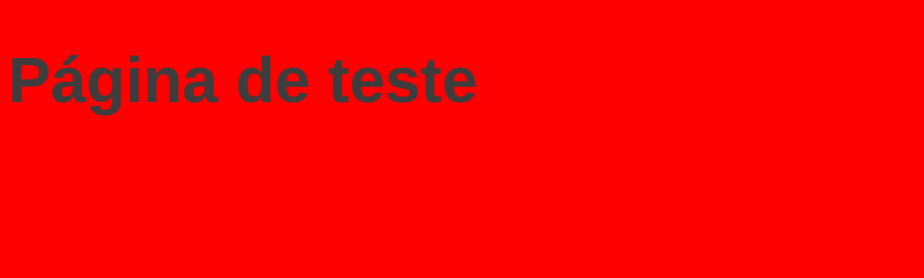
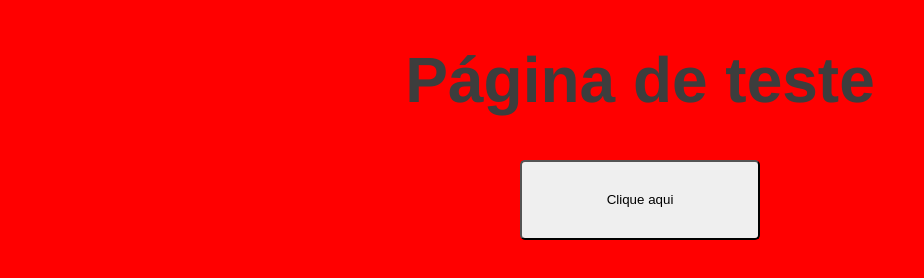
Before and after one commit to renatoOliveira25/aula-git, a plain HTML site: page index.html in a window 1280 px wide. Shown: the whole page, without its empty margins (0-924 px from the left). Drawn offline with Linux system fonts and the light colour scheme.

Commit message:
criando e estilizando botão, centralizando os elementos na página

```diff
--- a/estilo.css
+++ b/estilo.css
@@ -1,5 +1,7 @@
 body {
     background-color: red;
+
+    text-align: center;
 }
 
 h1 {
@@ -7,3 +9,11 @@ h1 {
     font-family: 'Franklin Gothic Medium', 'Arial Narrow', Arial, sans-serif;
     font-size: 4rem;
 }
+
+button {
+    width: 15rem;
+    height: 5rem;
+    border-radius: 5px;
+
+    display: inline-block;
+}
--- a/index.html
+++ b/index.html
@@ -8,5 +8,7 @@
 </head>
 <body>
     <h1>Página de teste</h1>
+
+    <button>Clique aqui</button>
 </body>
 </html>
```
